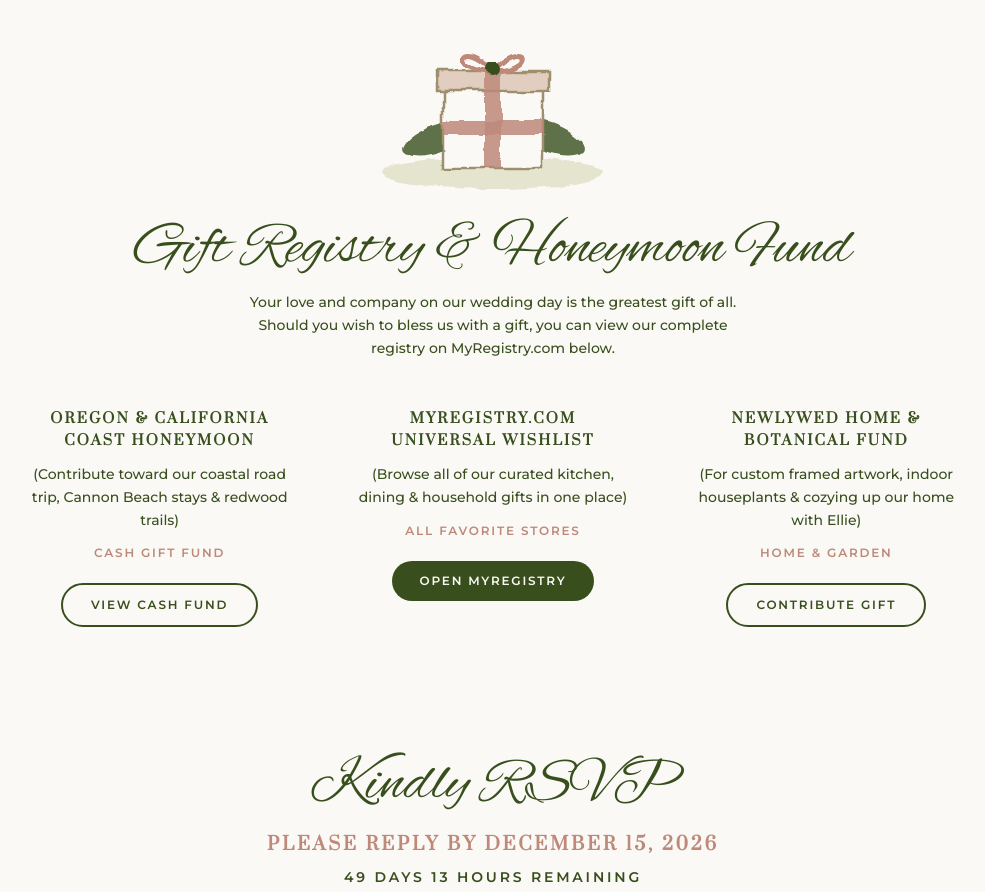
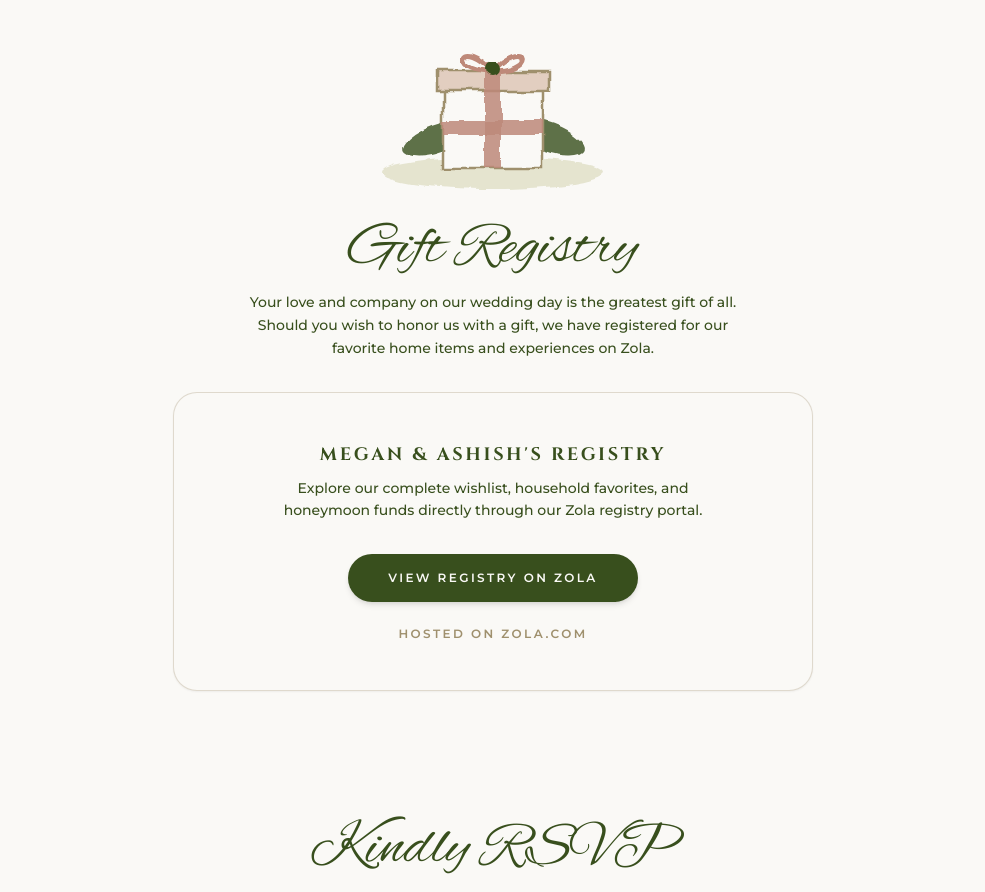
Before and after one commit to ashishmtu/meganandashish, a plain HTML site: page index.html in a window 1280 px wide. Shown: the part 6580-7472 px from the top of the page, without its empty margins (147-1132 px from the left). Drawn offline with nearby package versions, Linux system fonts and the light colour scheme.

Commit message:
Update index.html

```diff
--- a/index.html
+++ b/index.html
@@ -866,8 +866,8 @@
 
     <div class="text-center text-sage/60 text-xl select-none pt-8 pb-4">✦</div>
 
-    <!-- MYREGISTRY.COM INTEGRATION -->
-    <section id="registry" class="py-16 text-center fade-section">
+    <!-- ZOLA REGISTRY INTEGRATION -->
+    <section id="registry" class="py-16 max-w-2xl mx-auto text-center fade-section px-4">
       <div class="max-w-xs mx-auto mb-4">
         <svg viewBox="0 0 320 200" class="w-full h-auto watercolor-paint" xmlns="http://www.w3.org/2000/svg">
           <ellipse cx="160" cy="170" rx="110" ry="16" fill="#BCBC86" opacity="0.35" />
@@ -885,56 +885,31 @@
         </svg>
       </div>
 
-      <h2 class="font-script text-5xl sm:text-6xl text-olive">Gift Registry &amp; Honeymoon Fund</h2>
+      <h2 class="font-script text-5xl sm:text-6xl text-olive">Gift Registry</h2>
       <p class="text-sm text-olive font-medium mt-3 max-w-lg mx-auto leading-relaxed">
-        Your love and company on our wedding day is the greatest gift of all. Should you wish to bless us with a gift, you can view our complete registry on MyRegistry.com below.
+        Your love and company on our wedding day is the greatest gift of all. Should you wish to honor us with a gift, we have registered for our favorite home items and experiences on Zola.
       </p>
 
-      <div class="grid grid-cols-1 md:grid-cols-3 gap-10 mt-12">
-        <div class="space-y-2.5">
-          <p class="font-serif text-sm uppercase tracking-[0.15em] text-olive font-bold leading-relaxed">
-            Oregon &amp; California<br/>Coast Honeymoon
-          </p>
-          <p class="text-sm text-olive font-medium leading-relaxed px-2">
-            (Contribute toward our coastal road trip, Cannon Beach stays &amp; redwood trails)
-          </p>
-          <p class="text-xs uppercase font-bold tracking-[0.15em] text-rose pt-1">Cash Gift Fund</p>
-          <div class="pt-3">
-            <a href="https://www.myregistry.com/wedding-registry/ashish-mahaur-and-megan-bichotte-/5687804" target="_blank" rel="noopener" class="inline-block px-7 py-3 border-2 border-olive text-olive text-xs uppercase tracking-[0.15em] font-bold rounded-full hover:bg-olive hover:text-paper transition">
-              View Cash Fund
-            </a>
-          </div>
-        </div>
+      <div class="mt-8 p-8 sm:p-12 border border-taupe/30 bg-paper rounded-3xl shadow-sm text-center">
+        <p class="font-cinzel text-lg uppercase tracking-[0.15em] text-olive font-bold mb-2">
+          Megan &amp; Ashish's Registry
+        </p>
+        <p class="text-sm text-olive font-medium leading-relaxed max-w-md mx-auto mb-8">
+          Explore our complete wishlist, household favorites, and honeymoon funds directly through our Zola registry portal.
+        </p>
 
-        <div class="space-y-2.5">
-          <p class="font-serif text-sm uppercase tracking-[0.15em] text-olive font-bold leading-relaxed">
-            MyRegistry.com<br/>Universal Wishlist
-          </p>
-          <p class="text-sm text-olive font-medium leading-relaxed px-2">
-            (Browse all of our curated kitchen, dining &amp; household gifts in one place)
-          </p>
-          <p class="text-xs uppercase font-bold tracking-[0.15em] text-rose pt-1">All Favorite Stores</p>
-          <div class="pt-3">
-            <a href="https://www.myregistry.com/wedding-registry/ashish-mahaur-and-megan-bichotte-/5687804" target="_blank" rel="noopener" class="inline-block px-7 py-3 bg-olive text-paper text-xs uppercase tracking-[0.15em] font-bold rounded-full hover:bg-rose transition">
-              Open MyRegistry
-            </a>
-          </div>
-        </div>
+        <a
+          href="https://www.zola.com/wedding/megan-ashish/registry"
+          target="_blank"
+          rel="noopener"
+          class="inline-block px-10 py-4 bg-olive text-paper text-xs tracking-[0.2em] uppercase font-bold rounded-full hover:bg-rose transition duration-300 shadow-md"
+        >
+          View Registry on Zola
+        </a>
 
-        <div class="space-y-2.5">
-          <p class="font-serif text-sm uppercase tracking-[0.15em] text-olive font-bold leading-relaxed">
-            Newlywed Home &amp;<br/>Botanical Fund
-          </p>
-          <p class="text-sm text-olive font-medium leading-relaxed px-2">
-            (For custom framed artwork, indoor houseplants &amp; cozying up our home with Ellie)
-          </p>
-          <p class="text-xs uppercase font-bold tracking-[0.15em] text-rose pt-1">Home &amp; Garden</p>
-          <div class="pt-3">
-            <a href="https://www.myregistry.com/wedding-registry/ashish-mahaur-and-megan-bichotte-/5687804" target="_blank" rel="noopener" class="inline-block px-7 py-3 border-2 border-olive text-olive text-xs uppercase tracking-[0.15em] font-bold rounded-full hover:bg-olive hover:text-paper transition">
-              Contribute Gift
-            </a>
-          </div>
-        </div>
+        <p class="text-xs text-taupe font-semibold mt-6 uppercase tracking-[0.2em]">
+          Hosted on Zola.com
+        </p>
       </div>
     </section>
 
```
